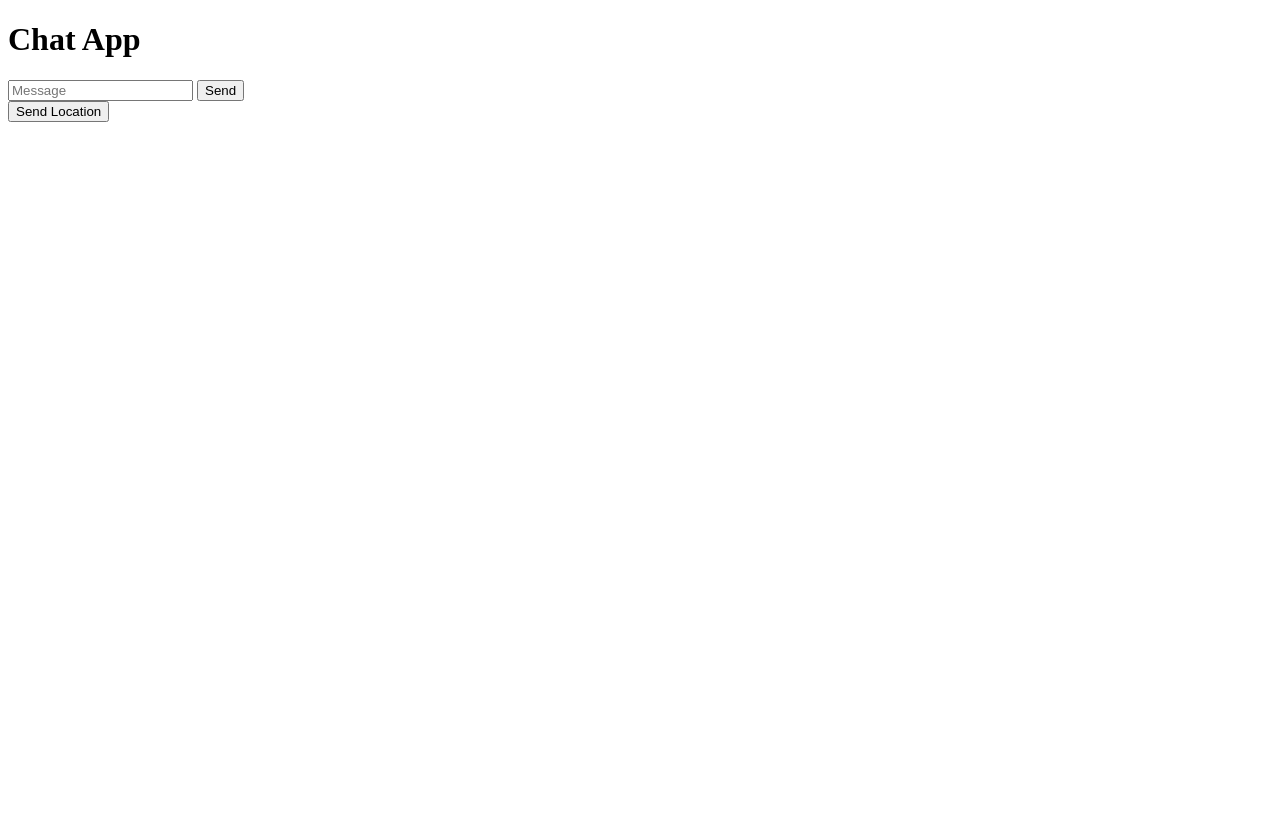
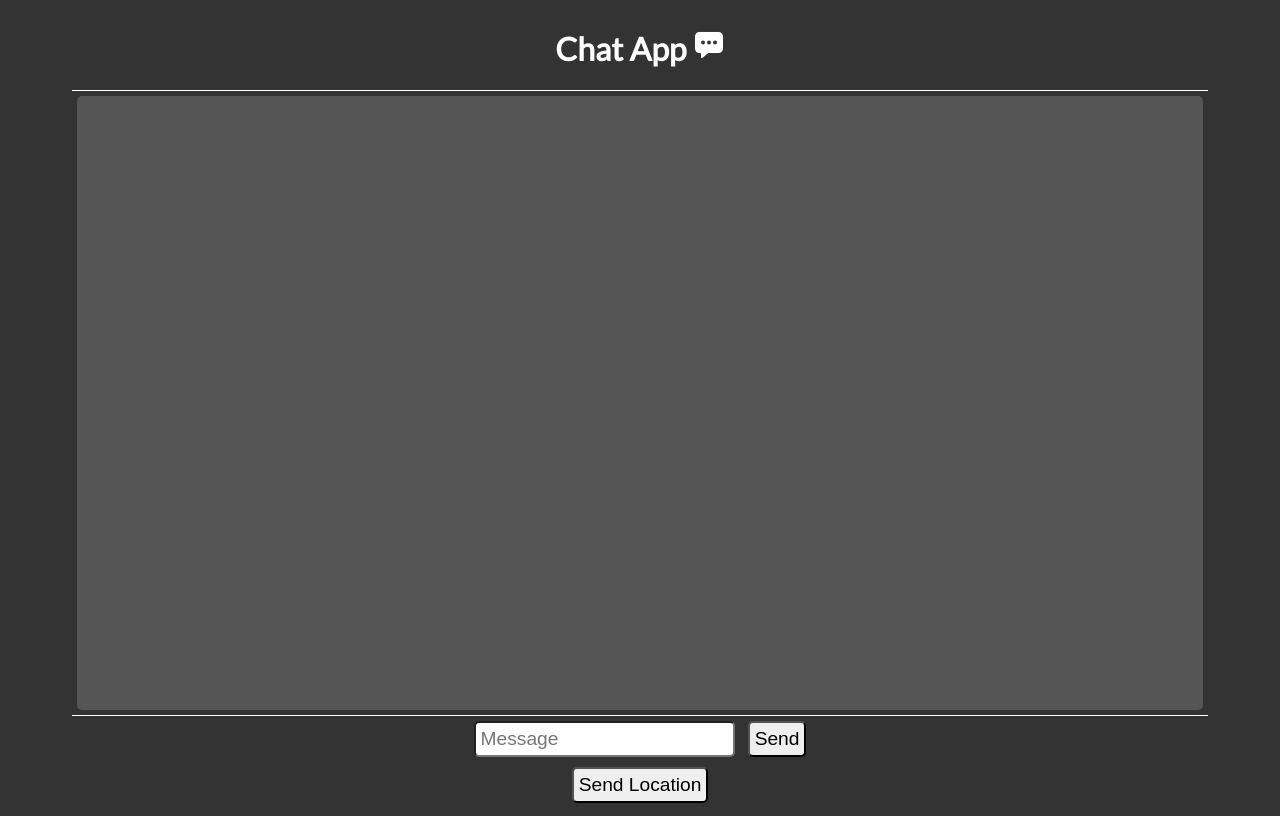
Before and after one commit to t-ROY-coder/Chat-App, a website: page public/index.html in a window 1280 px wide. Drawn offline with nearby package versions, Linux system fonts and the light colour scheme; no server answers.

Commit message:
added css and UI updated

```diff
--- /dev/null
+++ b/public/css/style.css
@@ -0,0 +1,59 @@
+html {
+    overflow-x: hidden;
+}
+
+body {
+    font-family: 'Lato', sans-serif;
+    color: #ffffff;
+    padding: 0 5%;
+    display: flex;
+    flex-direction: column;
+    min-height: 100vh;
+    background-color: #333333;
+}
+
+header {
+    text-align: center;
+    border-bottom: 1px solid #ffffff;
+}
+
+.msg-content {
+    margin: 5px;
+    flex-grow: 1;
+    background-color: #555555;
+    border-radius: 5px;
+}
+
+#messages {
+    padding: 10px;
+}
+
+.msg {
+    display: block;
+    background-color: #777777;
+    margin: 5px;
+    padding: 2px 10px;
+    font-size: 120%;
+    border-radius: 5px;
+    overflow: auto;
+    min-width: 10%;
+    max-width: 33%;
+    width: fit-content;
+}
+
+input,
+button {
+    font-size: 120%;
+    padding: 5px;
+    margin: 5px;
+    border-radius: 5px;
+}
+
+footer {
+    text-align: center;
+    border-top: 1px solid #ffffff;
+}
+
+.ion-icon {
+    color: #ffffff;
+}
--- a/public/index.html
+++ b/public/index.html
@@ -2,21 +2,32 @@
 <html>
 
 <head>
+    <link rel="stylesheet" href="./css/style.css">
+    <link href="https://fonts.googleapis.com/css2?family=Lato:ital,wght@0,100;0,300;0,400;1,300&display=swap" rel="stylesheet">
+    <script src="https://unpkg.com/ionicons@5.1.2/dist/ionicons.js"></script>
     <title>Chat App</title>
 </head>
 
 <body>
-    <h1>Chat App</h1>
+    <header>
+        <h1>Chat App
+            <ion-icon name="chatbox-ellipses"></ion-icon>
+        </h1>
+    </header>
+    <section class="msg-content">
         <div id="messages"></div>
+    </section>
+    <footer>
         <form action="">
             <input type="text" name="message" placeholder="Message" />
             <button>Send</button>
         </form>
         <button id="send-location">Send Location</button>
+    </footer>
 
     <script id="message-template" type="text/html">
-        <div>
-            <h2>{{msg}}</h2>
+        <div class="msg">
+            <p>{{msg}}</p>
         </div>
     </script>
 
```
Lines whose indentation alone changed are shown as unchanged.
